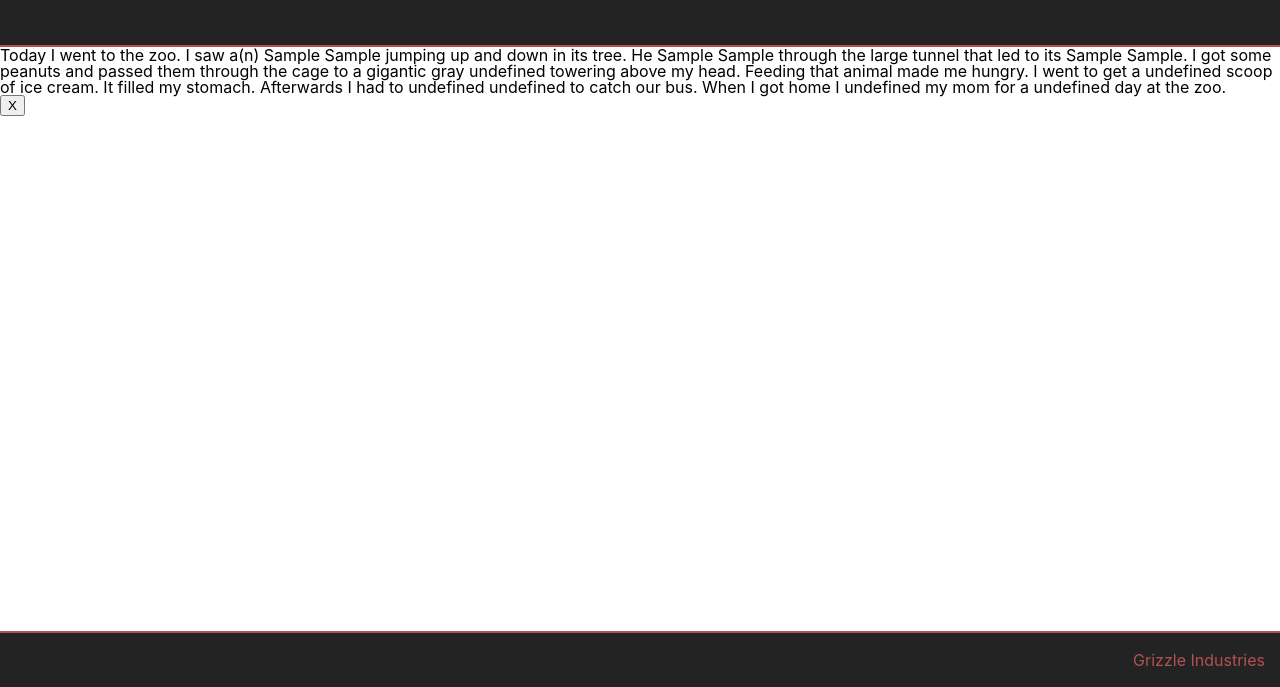
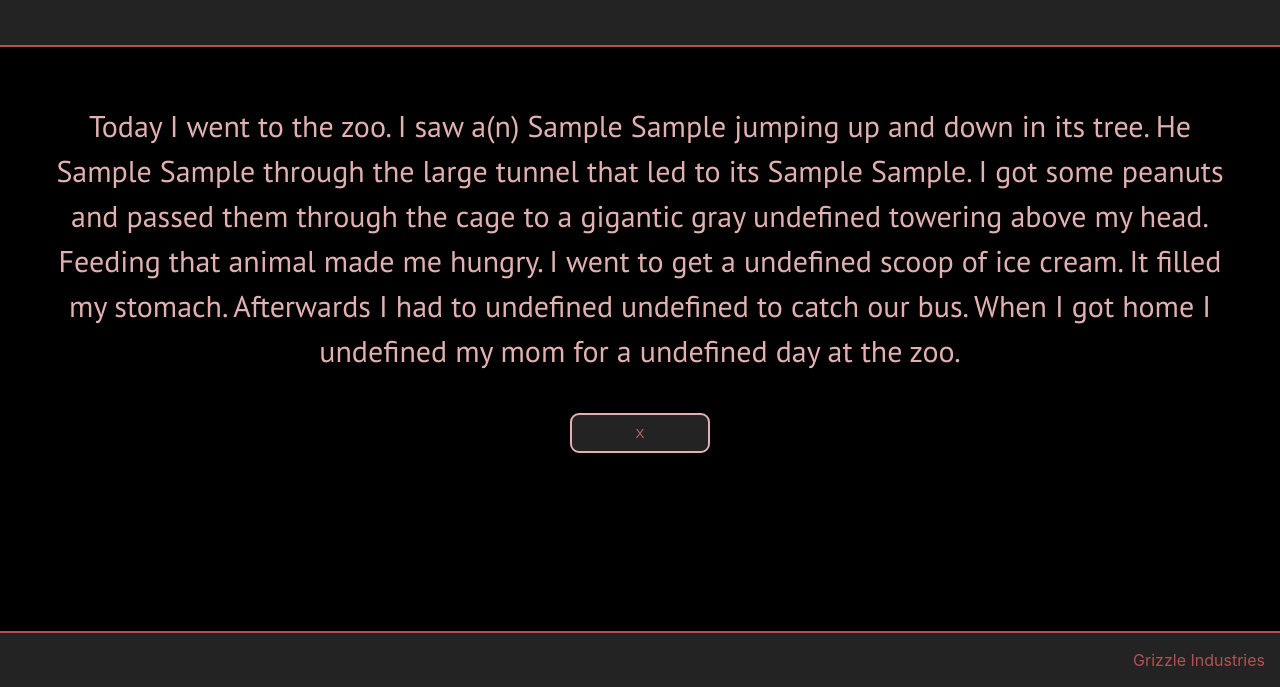
Before and after one commit to TravelFiend/react-props-and-state, a React app: page / in a window 1280 px wide. Both pictures are taken after typing "Sample", "Sample", "Sample", "Sample", "Sample", "Sample" into the empty fields and a click on the button "Create Madlib". Shown: the part 113-800 px from the top of the page. Built offline with nearby package versions, Linux system fonts and the light colour scheme.

Commit message:
styling complete

```diff
--- a/src/components/App.css
+++ b/src/components/App.css
@@ -1,4 +1,5 @@
 @import url('https://fonts.googleapis.com/css?family=Bangers');
+@import url('https://fonts.googleapis.com/css?family=PT+Sans');
 
 .Header {
   height: 20vh;
@@ -53,10 +54,10 @@
       height: 45px;
       width: 165px;
       border-radius: 5px;
+      background: rgb(225, 176, 176);
     }
   }
 }
-
 
 .Butts {
   height: 40px;
@@ -68,3 +69,14 @@
   border-radius: 9px;
   justify-self: center;
 }
+
+.Madlib {
+  height: 600px;
+  padding: 7vh 40px 13vh 40px;
+  font-family: 'PT Sans', sans-serif;
+  background: black;
+  color: rgb(225, 176, 176);
+  font-size: 30px;
+  line-height: 45px;
+  text-align: center;
+}
--- a/src/components/madlib/Result.js
+++ b/src/components/madlib/Result.js
@@ -1,12 +1,13 @@
 import React from 'react';
 import PropTypes from 'prop-types';
+import styles from '../App.css';
 import { zoo } from '../../services/madlib';
 
 const Result = ({ words, closeResult }) => (
-  <>
+  <section className={styles.Madlib}>
     <p>{zoo(...words)}</p>
-    <button onClick={closeResult} className={StyleSheet.Butts}>X</button>
-  </>
+    <button onClick={closeResult} className={styles.Butts}>X</button>
+  </section>
 );
 
 Result.propTypes = {
```
